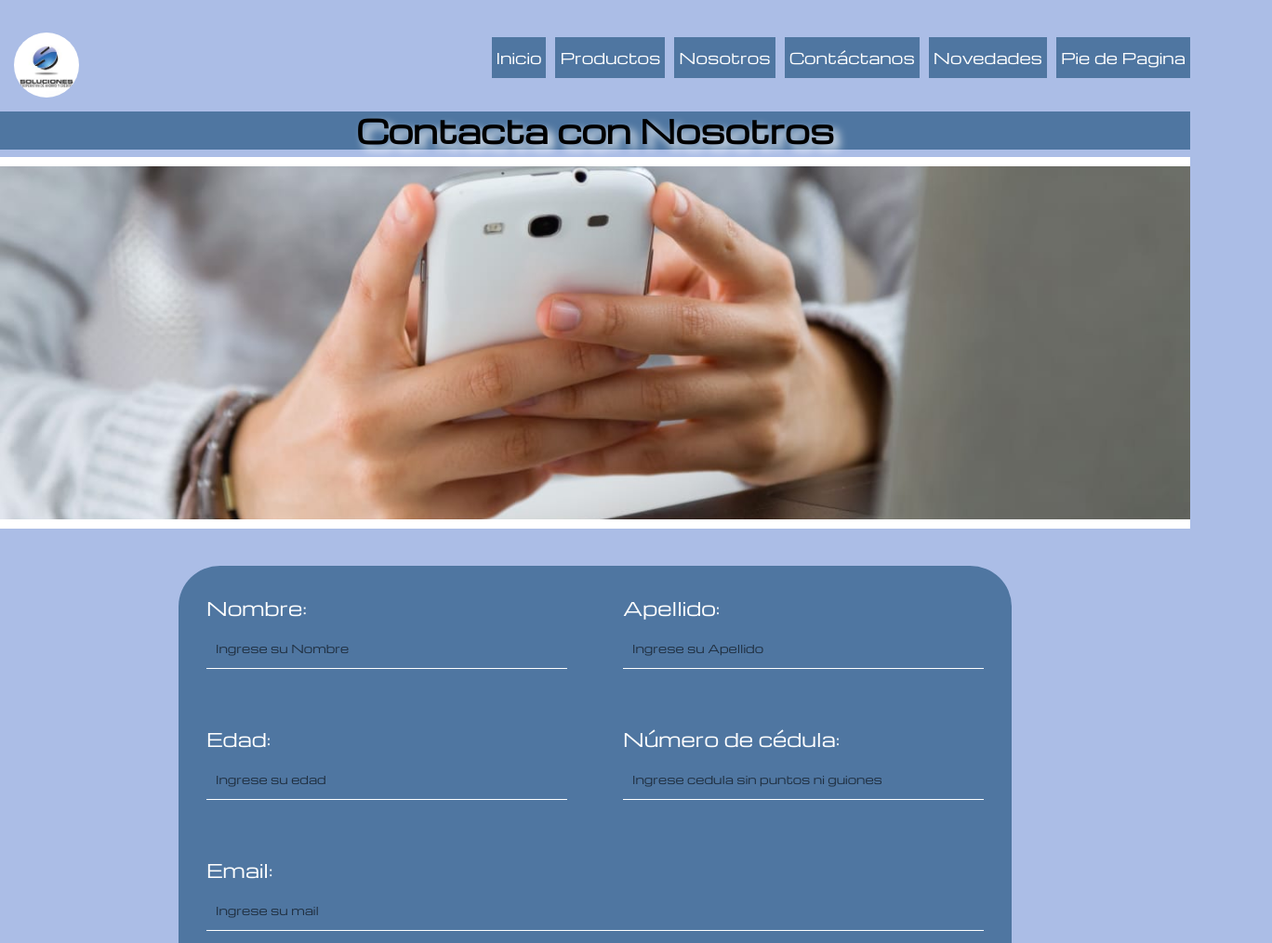
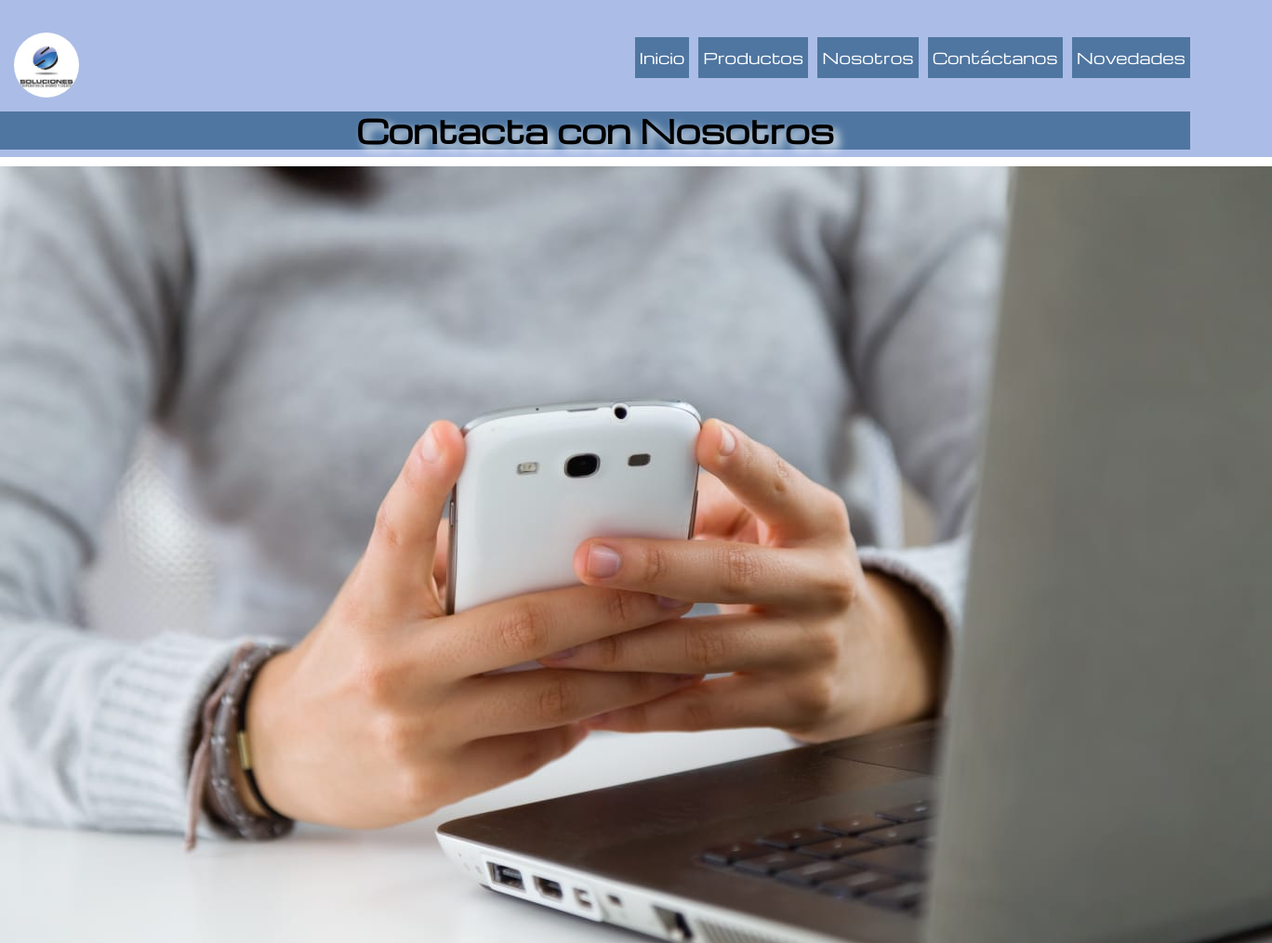
Before and after one commit to PereiraAmparo/39295-segunda-pre-entrega-Pereira-Amparo, a plain HTML site: page paginas/contactos.html in a window 1280 px wide. Shown: the top 1015 px of the page at 93% size, 1368 px wide, since content can reach past the window. Drawn offline with nearby package versions, Linux system fonts and the light colour scheme.

Commit message:
fixes finales

```diff
--- a/css/style.css
+++ b/css/style.css
@@ -84,7 +84,6 @@
 .portada{
     color: black;
     text-align: center;
-    /*position: relative;*/
     background-color:rgb(79, 118, 161);
     font-size: 64px;
     text-shadow: 6px 6px 10px white;
@@ -94,7 +93,6 @@
     font-weight: 900;
     font-size: 80px;
     align-items: center;
-    /*margin:none;*/
 
 }
 .portada h2{
@@ -121,8 +119,8 @@
 
 }
 .insignia{
-    width: 100%;
-    height: 400px;
+    width: fit-content;
+    height: fit-content;
     object-fit: cover;
     background-color: white;
     position: relative;
@@ -162,8 +160,6 @@
 
 }
 
-
-
 /*FOOTER*/
 .footer{
 
@@ -176,7 +172,6 @@
     text-align: center;
 
 }
-
 
 .footerList{
     list-style-type: none;
@@ -200,25 +195,7 @@
 }
 .center{
     display: block;
-    /*margin-left: 10px;
-    margin-right: 10px;*/
-   /* margin: 10px;
-    width: 300px;
-    height: 300px;*/
 }
-/*.center1{
-    display: block;
-    margin-left: auto;
-    margin-right: auto;
-    width: 5%;
-    border-radius: 60%;
-
-}*/
-/*formulario*/
-/*.formulario{
-    display: flex;
-    flex-wrap: wrap;
-}*/
 .formulario{
     width: 70%;
     margin: 40px auto;
@@ -254,7 +231,6 @@
     border: none;
     border-bottom: 1px solid white;
     padding: 10px;
-    /*flex-wrap: wrap;*/
 }
 
 
@@ -298,10 +274,6 @@
     font-family: 'Michroma', sans-serif;
 }
 
-/*.mapa{
-    margin-top: auto ;
-    align-items: auto;
-}*/
 .video{
     text-align: center;
     margin: 5px  2.5%;
@@ -309,12 +281,6 @@
     border: 5px rgb(79, 118, 161) solid
 
 }
-/*
-@media screen and(max-width: 768px) {
-    .header{
-        flex-direction: column;
-    }
-    */
 
 @media(max-width:768x){
 
@@ -467,8 +433,6 @@
         font-weight: 400;
         font-size: 32px;
         align-items: center;
-        /*margin:none;*/
     }
 
-
 }
--- a/paginas/contactos.html
+++ b/paginas/contactos.html
@@ -23,7 +23,7 @@
                 <li><a href="./nosotros.html">Nosotros</a></li>
                 <li> <a href="./contactos.html">Contáctanos</a></li>
                 <li><a href="./novedades.html">Novedades</a></li>
-                <li><a href="../index.html#pie">Pie de Pagina</a></li>
+
            </ul>
         </nav>
         </div>
@@ -77,14 +77,7 @@
       </form>
    </div>
 
-        <!--<div class="mapa" >
-            <iframe src="https://www.google.com/maps/embed?pb=!1m18!1m12!1m3!1d3271.9764819007196!2d-56.2009565!3d-34.9070397!2m3!1f0!2f0!3f0!3m2!1i1024!2i768!4f13.1!3m3!1m2!1s0x959f802ae2d62083%3A0xa9e005904a8e9729!2sCooperativa%20Soluciones!5e0!3m2!1ses-419!2suy!4v1677241565874!5m2!1ses-419!2suy" width="600" height="450" style="border:0;" allowfullscreen="" loading="lazy" referrerpolicy="no-referrer-when-downgrade" ></iframe>
 
-        </div>-->
-
-         <aside>
-
-         </aside>
    </main>
    <footer class="footer">
       <div class="footerContainer">
```
Also changed, not shown: index.html (+5 -6 lines), paginas/nosotros.html (+1 -1 lines), paginas/novedades.html (+1 -3 lines), paginas/productos.html (+1 -51 lines), 2 other files.
